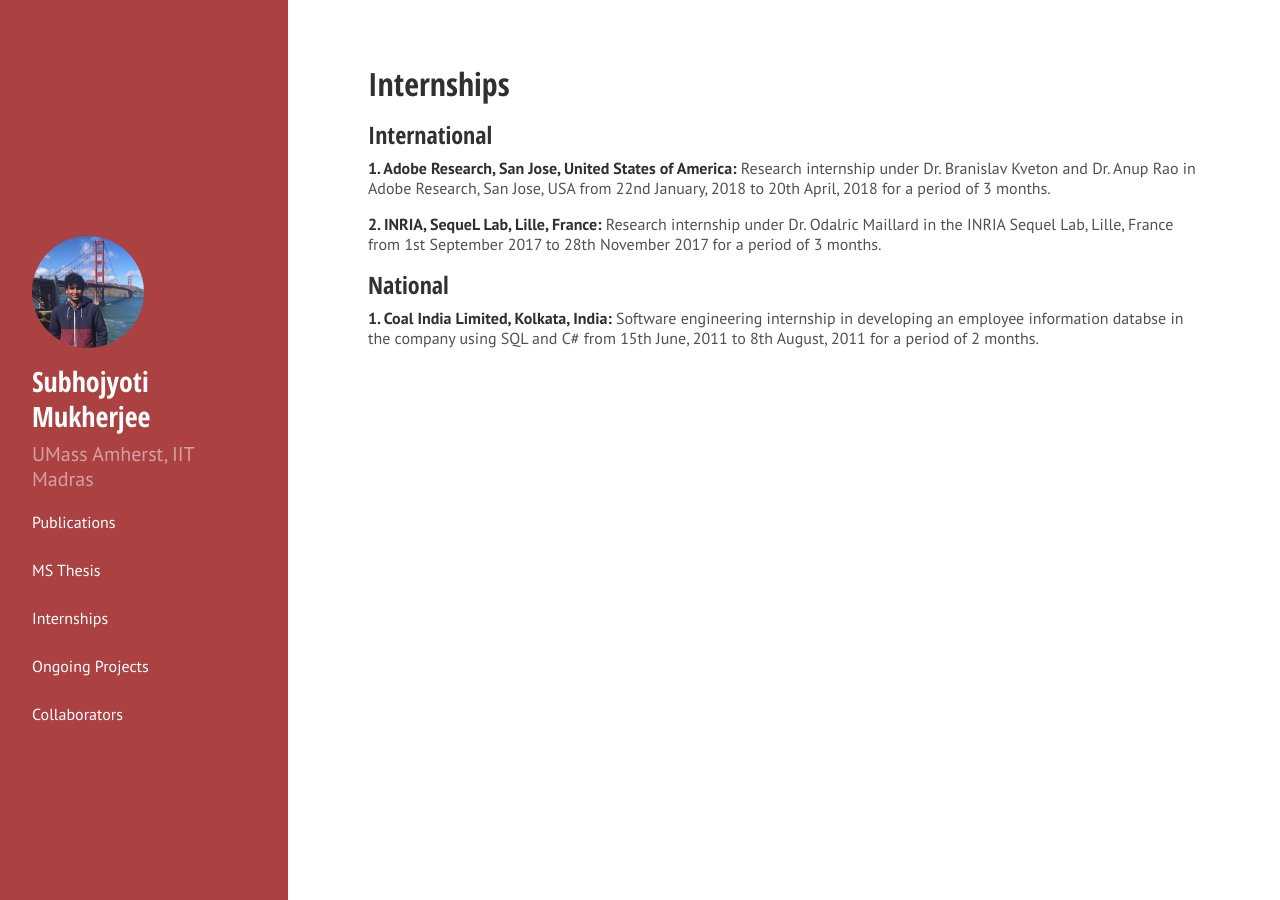
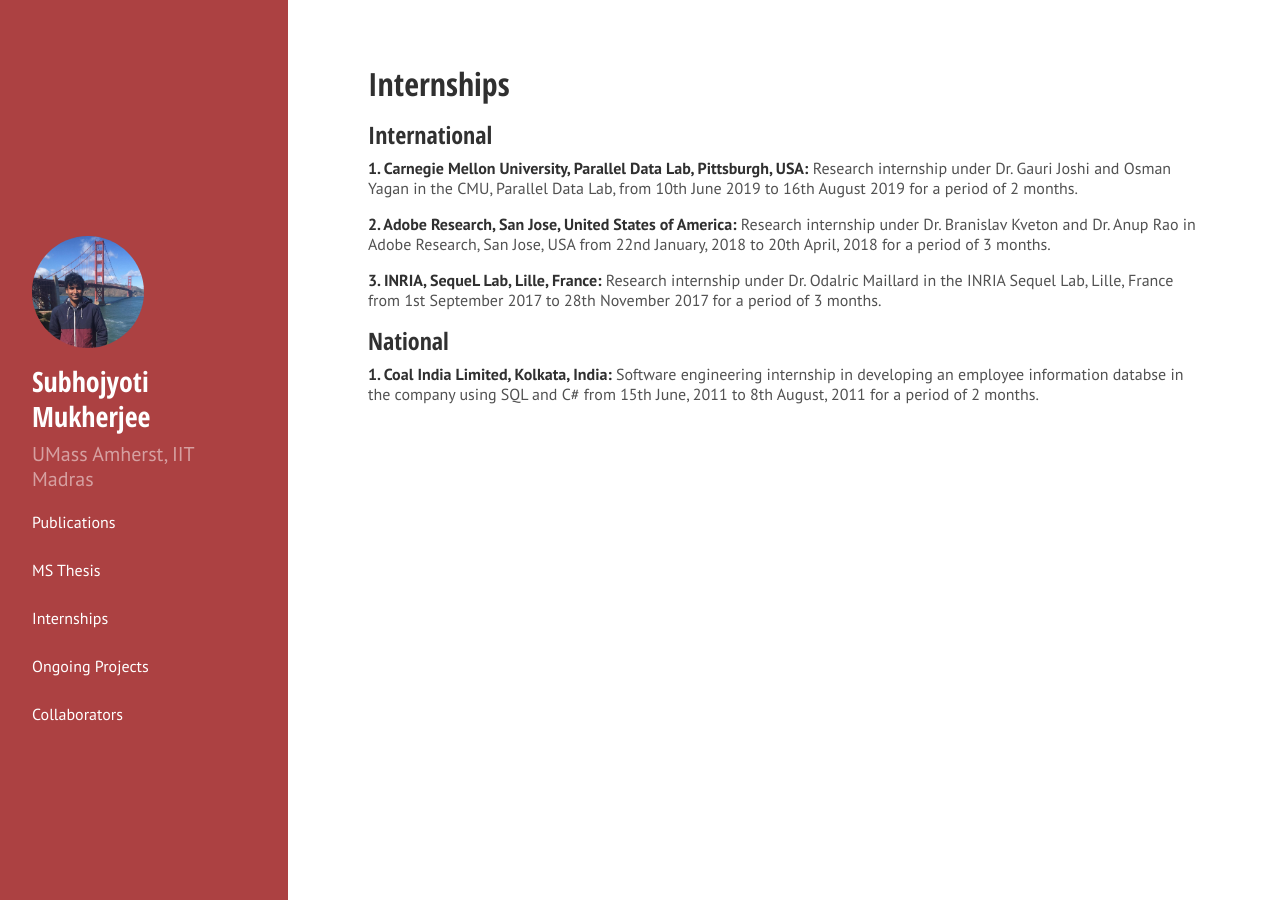
Before and after one commit to Subhojyoti22/subhojyoti.github.io, a Jekyll site: the page built from internship.md, in a window 1280 px wide. Built offline with Jekyll 4.4.1, drawn with Linux system fonts in a browser that asks for light colours; Markdown is read by kramdown in place of the engine named in the settings.

Commit message:
Update internship.md

```diff
--- a/internship.md
+++ b/internship.md
@@ -6,9 +6,14 @@ title: Internships
 
 ## International
 
-**1. Adobe Research, San Jose, United States of America:** Research internship under Dr. Branislav Kveton and Dr. Anup Rao in Adobe Research, San Jose, USA from 22nd January, 2018 to 20th April, 2018 for a period of 3 months.
+**1. Carnegie Mellon University, Parallel Data Lab, Pittsburgh, USA:** Research internship under Dr. Gauri Joshi and Osman Yagan in the CMU, Parallel Data Lab, from 10th June 2019 to 16th August 2019 for a period of 2 months.
 
-**2. INRIA, SequeL Lab, Lille, France:** Research internship under Dr. Odalric Maillard in the INRIA Sequel Lab, Lille, France from 1st September 2017 to 28th November 2017 for a period of 3 months.
+
+**2. Adobe Research, San Jose, United States of America:** Research internship under Dr. Branislav Kveton and Dr. Anup Rao in Adobe Research, San Jose, USA from 22nd January, 2018 to 20th April, 2018 for a period of 3 months.
+
+**3. INRIA, SequeL Lab, Lille, France:** Research internship under Dr. Odalric Maillard in the INRIA Sequel Lab, Lille, France from 1st September 2017 to 28th November 2017 for a period of 3 months.
+
+
 
 ## National
 
```
